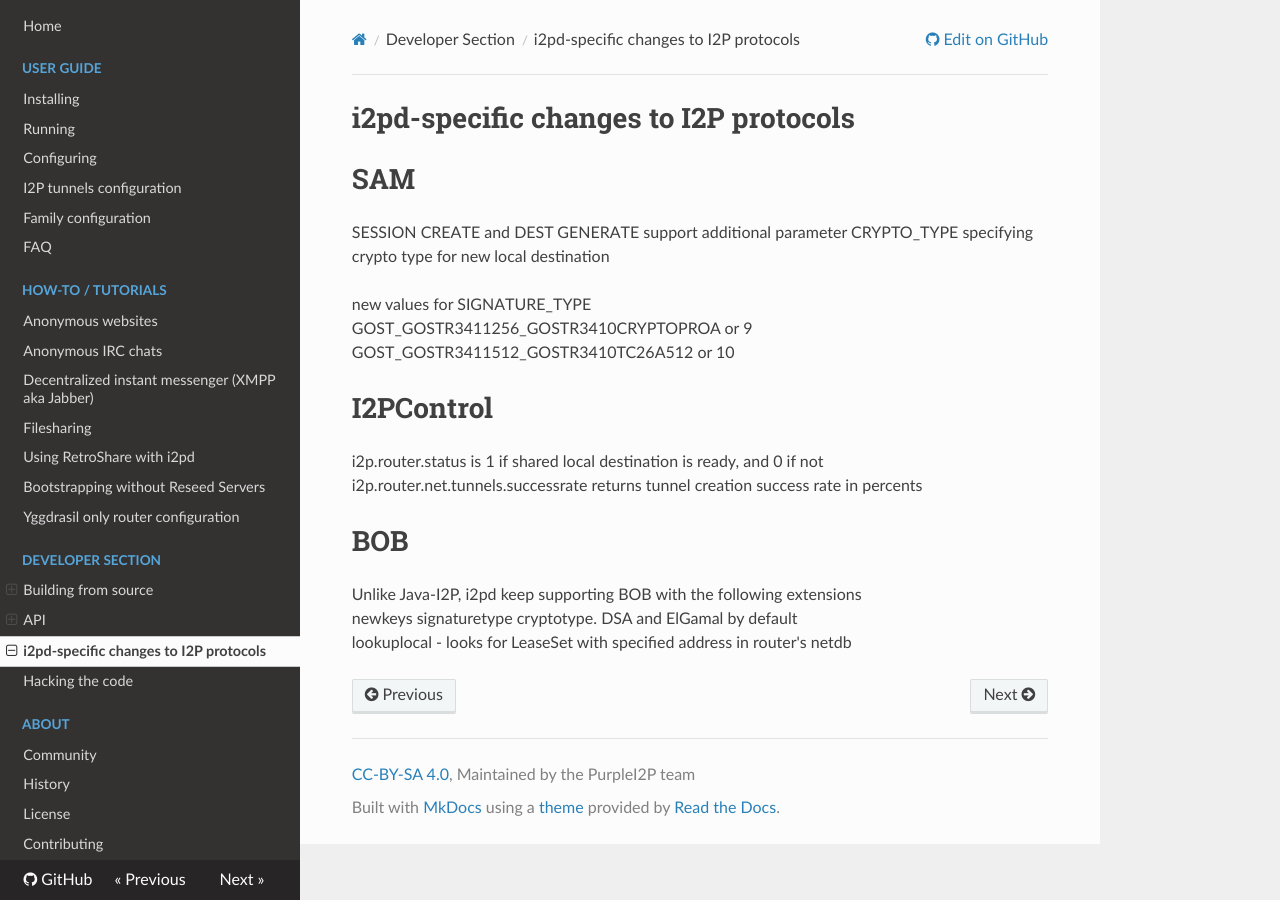
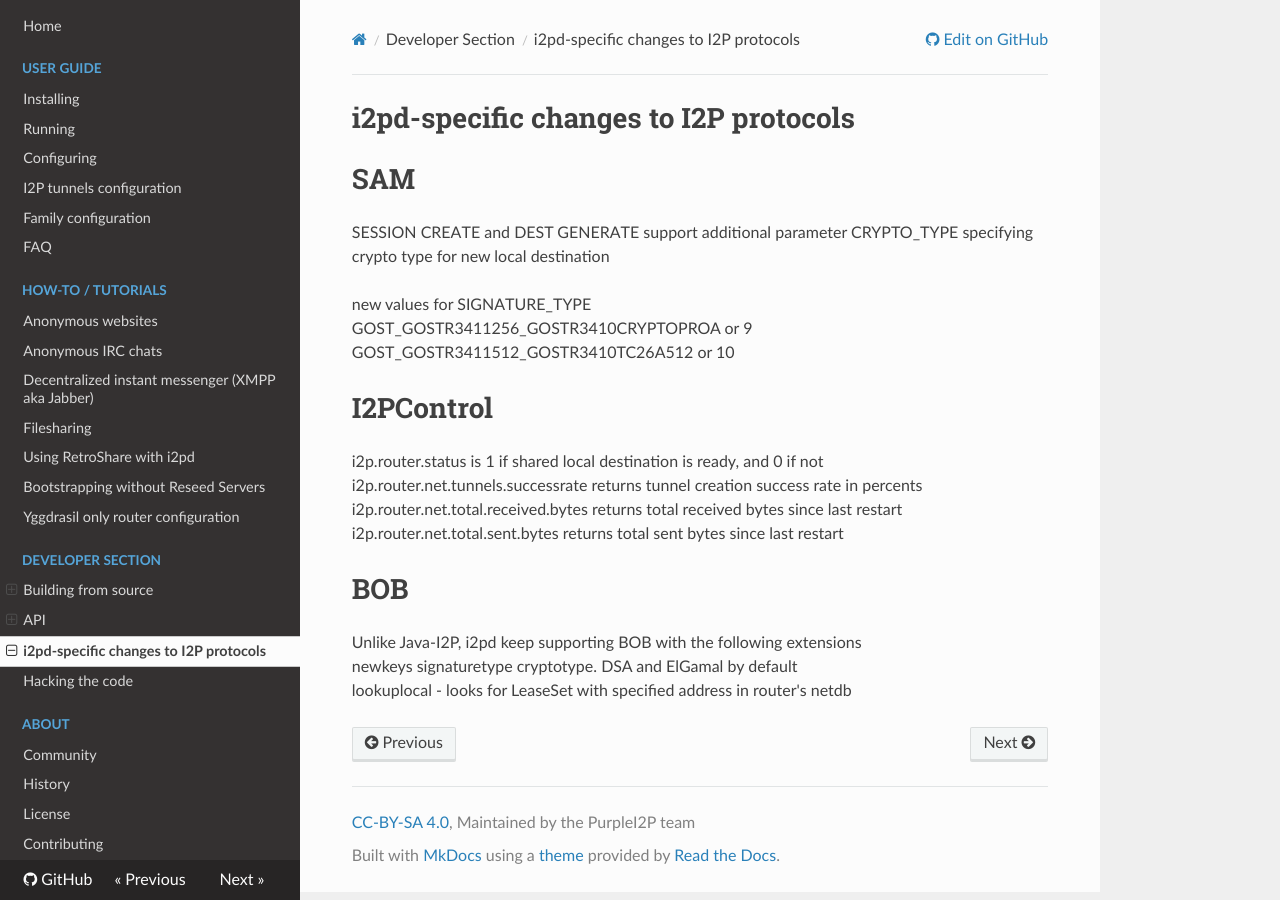
Before and after one commit to PurpleI2P/i2pd_docs_en, an MkDocs documentation site: the page built from docs/devs/i2pd-specifics.md, in a window 1280 px wide. Built offline with MkDocs 1.6.1, drawn with Linux system fonts in a browser that asks for light colours; nearby versions of some CDN libraries; old or Windows-style settings are respelled for this version of MkDocs.

Commit message:
added i2p.router.net.total.received.bytes and i2p.router.net.total.sent.bytes

```diff
--- a/docs/devs/i2pd-specifics.md
+++ b/docs/devs/i2pd-specifics.md
@@ -11,6 +11,8 @@ GOST_GOSTR3411512_GOSTR3410TC26A512 or 10
 # I2PControl
 i2p.router.status is 1 if shared local destination is ready, and 0 if not
 i2p.router.net.tunnels.successrate returns tunnel creation success rate in percents
+i2p.router.net.total.received.bytes returns total received bytes since last restart
+i2p.router.net.total.sent.bytes returns total sent bytes since last restart
 # BOB
 Unlike Java-I2P, i2pd keep supporting BOB with the following extensions
 newkeys signaturetype cryptotype. DSA and ElGamal by default
```
